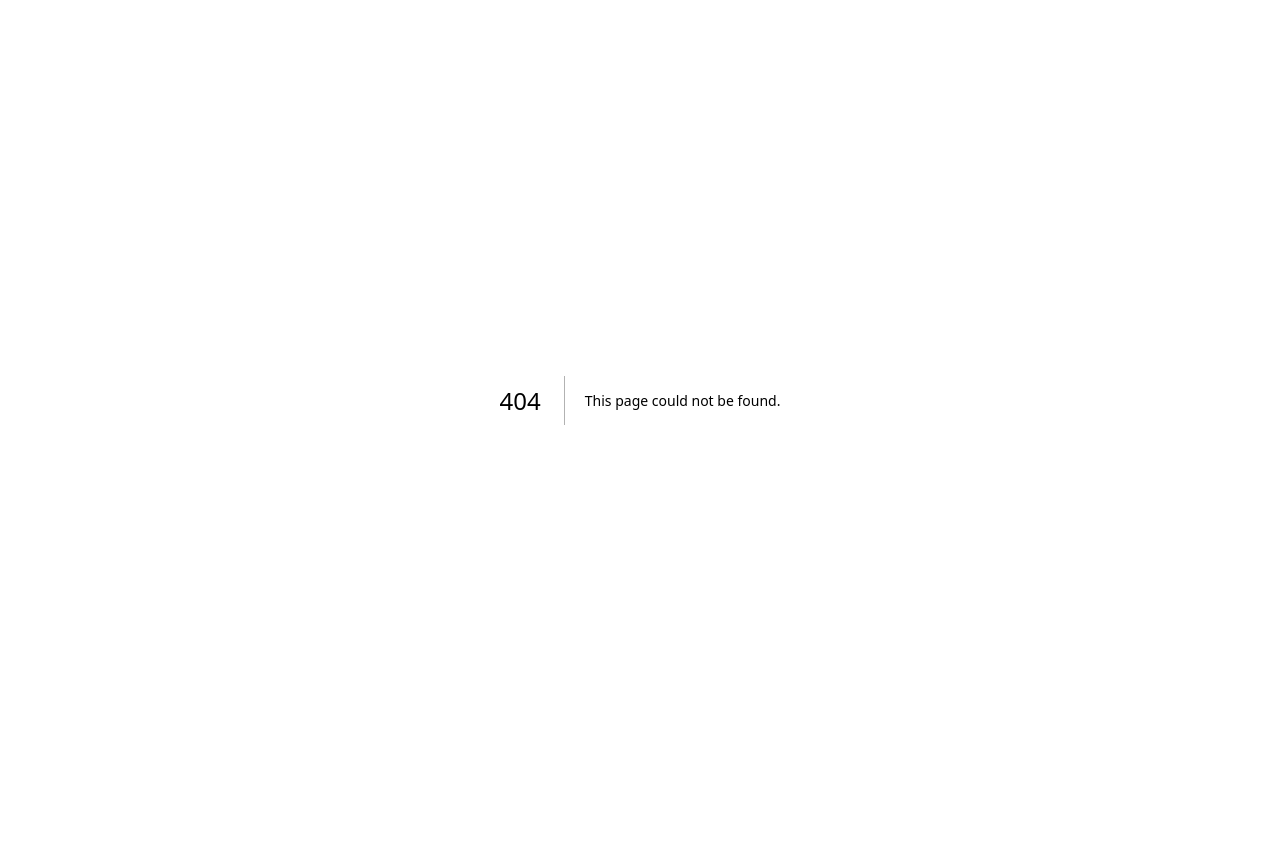
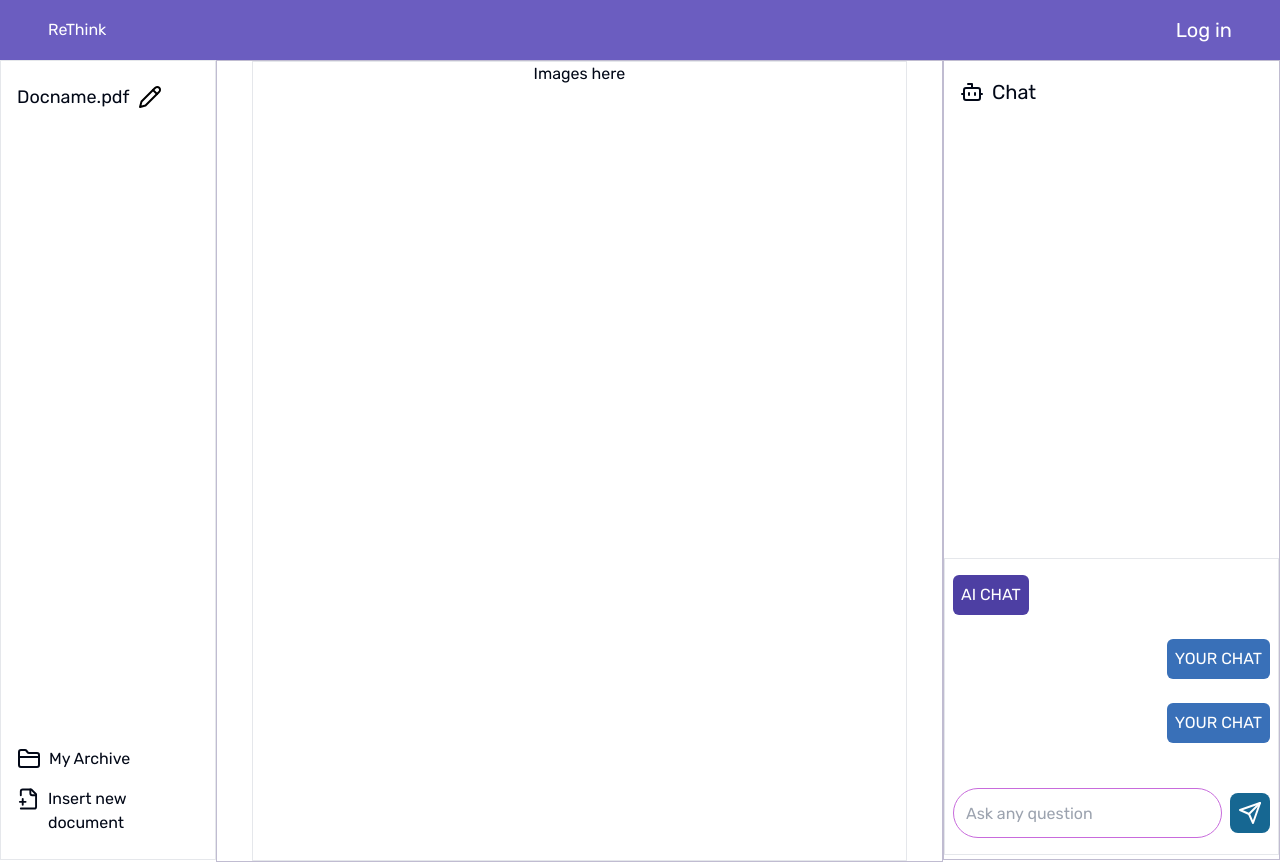
Before and after one commit to Isaac-Domino/ReThink, a Next.js app: page /main in a window 1280 px wide. Before the commit this address had no page. Before the commit the page ends 800 px from the top, so only its background shows below. Built offline with nearby package versions, Linux system fonts and the light colour scheme; no server answers.

Commit message:
updated code and added main.tsx

```diff
--- /dev/null
+++ b/src/components/navbar-main.tsx
@@ -0,0 +1,23 @@
+import { UserButton, currentUser, useUser } from '@clerk/nextjs'
+import Link from 'next/link'
+import React from 'react'
+
+export default function NavbarMain() {
+
+    const { user } = useUser();
+  return (
+    <div className='w-full bg-[#6B5DC0] h-[60px] flex items-center'>
+        <nav className='px-[12px] md:px-12 text-white py-2 flex justify-between items-center w-full'>
+
+         {/**LOGO HERE */}
+           <div>
+              ReThink
+           </div>
+
+           {user? <UserButton /> :
+             <Link href={'/login'} className='text-md md:text-[20px]' >Log in</Link>
+           }
+        </nav>
+    </div>
+  )
+}
--- /dev/null
+++ b/src/pages/main.tsx
@@ -0,0 +1,138 @@
+'use client'
+
+
+import NavbarMain from '@/components/navbar-main'
+import React, { ReactHTMLElement, useRef } from 'react'
+import { Pencil, FolderClosed, FilePlus2, Menu, Bot, Send } from 'lucide-react'
+import Link from 'next/link'
+import Image from 'next/image'
+
+
+
+export default function Main() {
+    const fileRef = useRef<HTMLInputElement>(null);
+
+
+   function handleFileChange(e: React.ChangeEvent<HTMLInputElement>) {
+      if(e.target.files) {
+        console.log(e.target.files[0]);
+      }
+   }
+
+
+
+  return (
+    <div className='w-full min-h-screen h-auto'>
+        <NavbarMain />
+
+
+<main className='flex  flex-col md:flex-row items-start'>
+  {/**SIDEBAR */}
+
+  <div className='border px-4 py-4 hidden md:block min-w-[200px] w-[250px] h-screen'>
+          {/**NAME OF THE DOCUMENT */}
+
+    <div className='h-full md:py-2 flex items-start justify-between flex-col'>
+       <div className='flex gap-2 items-center cursor-pointer'>
+              <p className='text-[18px]'>Docname.pdf</p>
+              <Pencil
+                color='black'
+                size={24}
+              />
+          </div>
+
+      {/**OPTIONS AVAILABLE */}
+          <div className=' flex flex-col gap-4'>
+                <Link className='flex gap-2' href={'/create'}>
+                  <FolderClosed />
+                   <span>My Archive</span>
+                </Link>
+
+                <div className='flex gap-2 cursor-pointer'
+                  onClick={() => fileRef?.current?.click()}
+                >
+                   <FilePlus2 />
+                   <span>Insert new document</span>
+                </div>
+                {/**HIDDEN INPUT TO OPEN FILE EXPLORER WHEN CLICKING THIS */}
+                <input
+                  type="file"
+                  ref={fileRef}
+                  className='hidden'
+                  onChange={handleFileChange}
+                  accept=".doc, .pdf"
+                />
+
+          </div>
+        </div>
+  </div>
+
+<div className='flex w-full mb-2 justify-between py-4 px-2 md:hidden items-center gap-4'>
+     <Menu className='md:hidden block'
+        size={32}
+     />
+          <Image
+            src={'/chat-icon.svg'}
+            width={40}
+            height={40}
+            alt='chat icon'
+          />
+     </div>
+
+
+
+      {/**DOCUMENT FILE */}
+      <div className='border-[#C0BCD1] px-2 md:px-[35px] overflow-y-auto border mx-auto md:w-[850px] min-w-[340px] sm:w-[600px] max-w-[760px] min-h-screen '>
+          <div className='border w-full h-screen'>
+             {/**MAP THE DOCUMENTS HERE */}
+             <div className='flex w-full flex-col gap-2 items-center'>
+                   Images here
+             </div>
+          </div>
+      </div>
+
+      {/**CHAT BOX */}
+
+      <div className='border-[#C0BCD1] relative hidden md:block border w-[400px] min-h-screen'>
+          {/**TOP */}
+          <div className='flex gap-2 items-center m-4'>
+            <Bot
+            size={24}
+            className=''
+            /><span className='text-[20px]'>Chat</span>
+          </div>
+
+          <div className='absolute border bottom-1 w-full max-h-[650px] overflow-y-auto h-auto px-2 py-4'>
+               <div className='flex flex-col gap-[24px] w-full'>
+                 {/**AI CHAT */}
+                  <div className='bg-primaryColor text-white w-fit p-2 rounded-md'>
+                     <p>AI CHAT</p>
+                  </div>
+
+               {/**YOUR CHAT */}
+                  <div className='bg-[#3970b8] self-end w-fit p-2 rounded-md text-white'>
+                     <p>YOUR CHAT</p>
+                  </div>
+
+                  <div className='bg-[#3970b8] self-end w-fit p-2 rounded-md text-white'>
+                     <p>YOUR CHAT</p>
+                  </div>
+               </div>
+
+               <div className='flex mt-[45px] items-center gap-2 w-full'>
+                   <input
+                    type="text"
+                    className='border-accentColor focus:outline-accentColor flex-1 border rounded-full min-w-[265px] h-[50px] indent-3' placeholder='Ask any question'/>
+                     <Send
+                       color='#ffff'
+                       className='bg-secondaryColor w-[40px] h-auto rounded-lg p-2 hover:bg-[#5C87C7] cursor-pointer duration-200 ease-in-out'
+                     />
+
+               </div>
+          </div>
+      </div>
+
+  </main>
+</div>
+  )
+}
```
Also changed, not shown: package.json (+17 -16 lines), public/chat-icon.svg (added), src/pages/create.tsx (line endings or trailing spaces).
